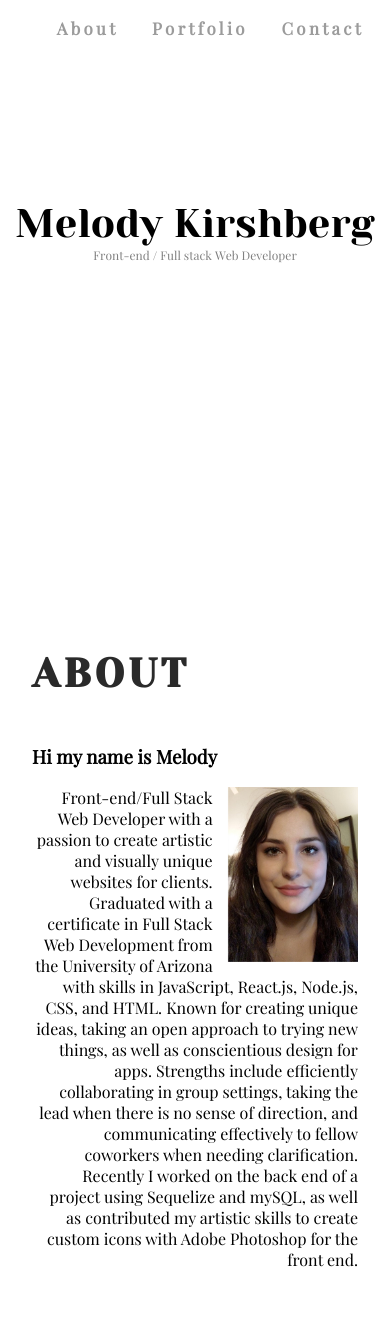
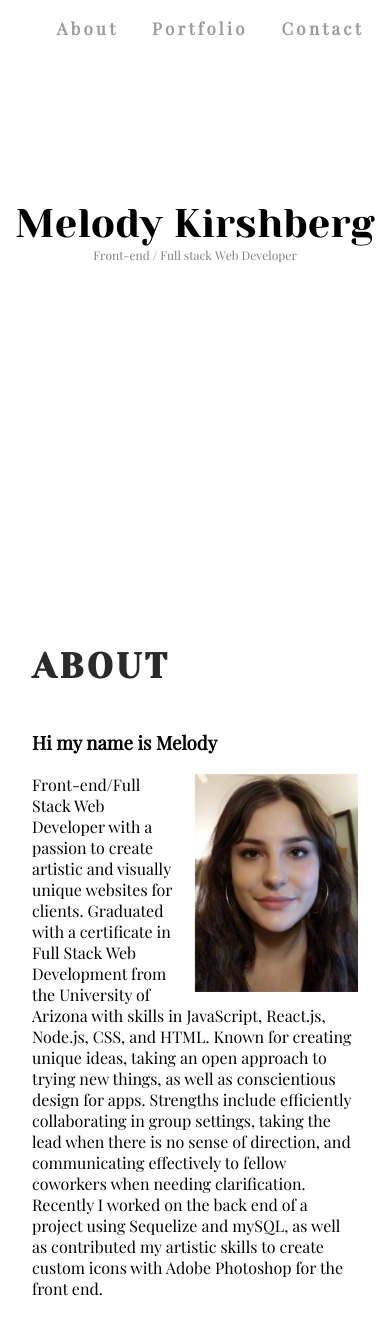
Before and after one commit to melodykirshberg/Updated-React-Portfolio, a React (Create React App) app: page / in a window 390 px wide. Shown: the top 1334 px of the page. Built offline with nearby package versions, Linux system fonts and the light colour scheme.

Commit message:
about on mobile mvp

```diff
--- a/src/components/About/About.css
+++ b/src/components/About/About.css
@@ -8,7 +8,6 @@
 .aboutText {
     position: relative;
     font-family: 'Playfair Display', serif;
-    display: inline-block;
 }
 
 .aboutText h1 {
@@ -26,14 +25,15 @@
 
 .aboutText p {
     font-size: 1em;
-    text-align: right;
+    text-align: left;
+    display: inline-block;
 }
 
 .about img {
     float: right;
     height: 100%;
     width: 40%;
-    padding-left: 15px;
+    padding: 0 0 6px 15px;
 }
 
 /* Mobile Devices */
@@ -43,7 +43,13 @@
         padding: 0em 2em 12em 2em;
     }
     .aboutText h1 {
-        font-size: 40px;
+        font-size: 35px;
         display: flex;
     }
+    .about img {
+        width: 50%;
+    }
+    .aboutText p {
+        display: block;
+    }
 }
```
